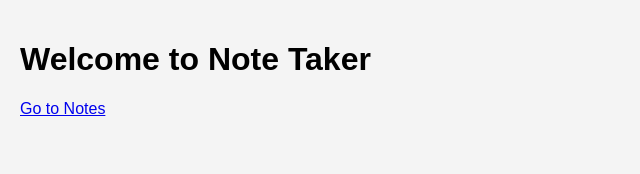
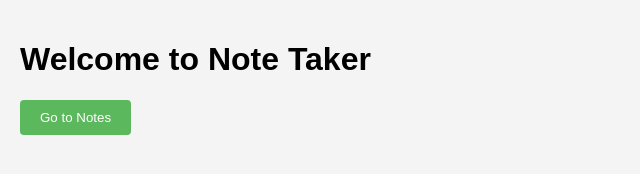
Before and after one commit to Gsullivan7402/Note-Taker, a website: page index.html in a window 1280 px wide. Shown: the whole page, without its empty margins (0-640 px from the left). Drawn offline with Linux system fonts and the light colour scheme.

Commit message:
added a button to go into note taker

```diff
--- a/index.html
+++ b/index.html
@@ -9,6 +9,6 @@
 </head>
 <body>
     <h1>Welcome to Note Taker</h1>
-    <a href="/note.html">Go to Notes</a>
+    <button onclick="window.location.href='note.html';">Go to Notes</button>
 </body>
 </html>
```
